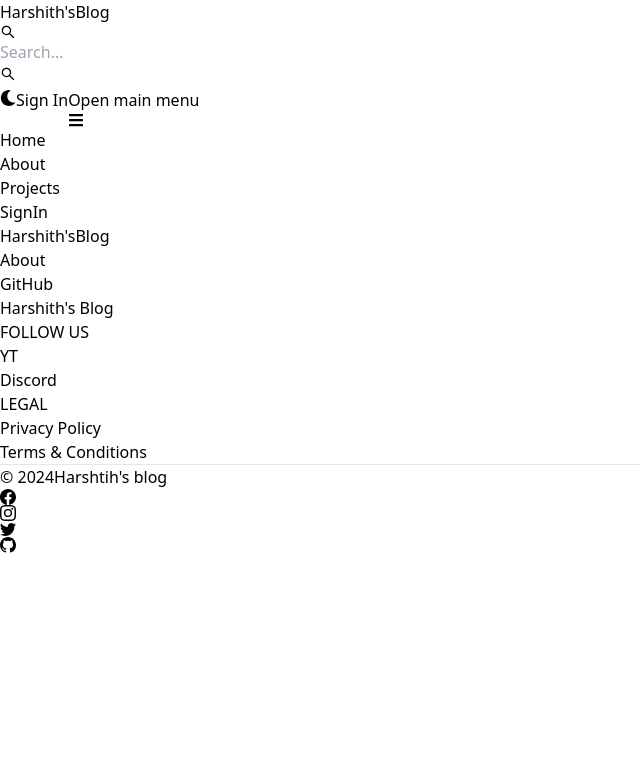
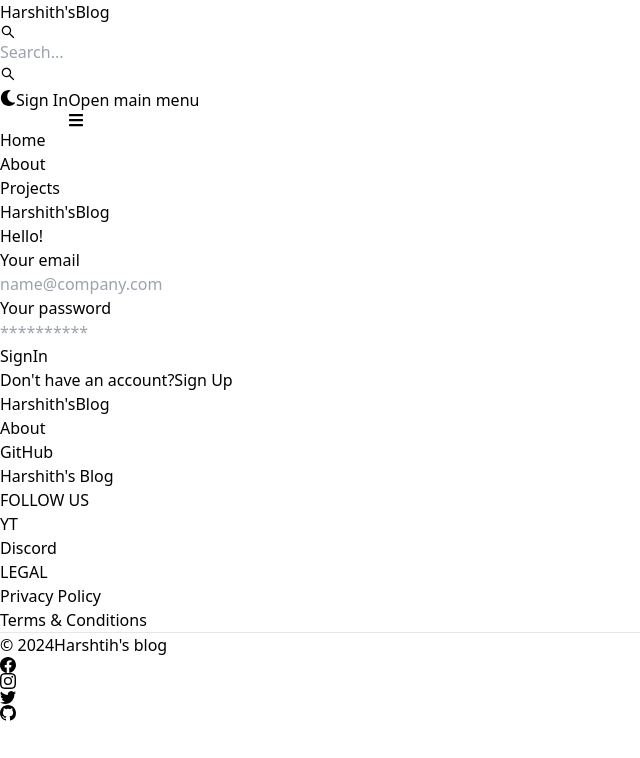
Before and after one commit to durgaharshith/mern-blog, a React (Vite) app in the folder client/: page /sign-in in a window 1280 px wide. Shown: the top 758 px of the page, without its empty margins (0-640 px from the left). Built offline with nearby package versions, Linux system fonts and the light colour scheme.

Commit message:
redux toolkit and sigin functionality

```diff
--- a/client/package.json
+++ b/client/package.json
@@ -10,10 +10,12 @@
     "preview": "vite preview"
   },
   "dependencies": {
+    "@reduxjs/toolkit": "^2.2.7",
     "flowbite-react": "^0.10.1",
     "react": "^18.3.1",
     "react-dom": "^18.3.1",
     "react-icons": "^5.3.0",
+    "react-redux": "^9.1.2",
     "react-router-dom": "^6.26.1"
   },
   "devDependencies": {
--- a/client/src/pages/SignIn.jsx
+++ b/client/src/pages/SignIn.jsx
@@ -1,7 +1,108 @@
-import React from 'react'
+import { Alert, Button, Label, Spinner, TextInput } from 'flowbite-react'
+import React, { useState } from 'react'
+import { Link, useNavigate } from 'react-router-dom'
+import {signInStart, signInSuccess, signInFailure} from '../redux/user/userSlice.js'
+import {useDispatch, useSelector} from 'react-redux'
+
 
 export default function SignIn() {
+
+  const [formData, setFormData] =useState({});
+  const {loading, error:errorMessage} = useSelector(state => state.user);
+  const dispatch =useDispatch();
+  const navigate =useNavigate();
+  const hangleChange = (e) =>{
+    setFormData({ ...formData, [e.target.id]: e.target.value.trim() });
+  ;}
+  const handleSubmit = async (e) =>{
+    e.preventDefault();
+    if(!formData.email || !formData.password){
+      return  dispatch(signInFailure('Please fill all the fiels'));
+    }
+    try{
+      dispatch(signInStart());
+      const res = await fetch ('/api/auth/signin', {
+        method:'POST',
+        headers: {'Content-Type':'application/json'},
+        body:JSON.stringify(formData),
+      });
+      const data = await res.json();
+      if(data.sucess === false){
+        dispatch(signInFailure(data.message));
+      }
+
+      if(res.ok){
+        dispatch(signInSuccess(data));
+        navigate('/')
+      }
+
+    }catch(error){
+      dispatch(signInFailure(data.message));
+    }
+  }
+
+  console.log(formData);
   return (
-    <div>SignIn</div>
-  )
+    <div className='min-h-screen mt-20'>
+      <div className='flex p-3 max-w-3xl mx-auto flex-col md:flex-row md:items-center gap-5'>
+        {/*left*/ }
+        <div className='flex-1'>
+          <Link to='/' className='font-bold dark:text-white text-4xl'>
+            <span className='px-2 py-1 bg-gradient-to-r from-indigo-500 via-purple-500 to-pink-500 rounded-lg text-white'>Harshith's</span>
+            Blog
+          </Link>
+          <p className='text-sm mt-5'>
+            Hello!
+          </p>
+        </div>
+        {/*right*/ }
+        <div className='flex-1'>
+          <form className='flex flex-col gap-4' onSubmit={handleSubmit}>
+            <div className=''>
+              <Label value='Your email'/>
+              <TextInput
+                type='email'
+                placeholder='name@company.com'
+                id='email'
+                onChange={hangleChange}
+              />
+            </div>
+            <div className=''>
+              <Label value='Your password'/>
+              <TextInput
+                type='password'
+                placeholder='**********'
+                id='password'
+                onChange={hangleChange}
+              />
+            </div>
+            <Button gradientDuoTone='purpleToPink' type='submit' disabled={loading}>
+              {
+                loading ? (
+                  <>
+                    <Spinner size = 'sm'/>
+                    <span className='pl-3'>Loading...</span>
+                  </>
+
+                ):('SignIn')
+              }
+            </Button>
+          </form>
+          <div className='flex gap-2 text-smmt-5'>
+            <span>Don't have an account?</span>
+            <Link  to='/sign-up' className='text-blue-500'>
+              Sign Up
+            </Link>
+          </div>
+          {
+            errorMessage &&(
+              <Alert className='mt-5' color='failure'>
+                {errorMessage}
+              </Alert>
+            )
+          }
+        </div>
+      </div>
+    </div>
+  );
 }
--- /dev/null
+++ b/client/src/redux/store.js
@@ -0,0 +1,8 @@
+import { configureStore } from '@reduxjs/toolkit';
+import userReducer from './user/userSlice.js';
+
+export const store = configureStore({
+  reducer: {
+    user: userReducer, // Adding the user slice reducer
+  },
+});
--- /dev/null
+++ b/client/src/redux/user/userSlice.js
@@ -0,0 +1,31 @@
+import { createSlice, current } from '@reduxjs/toolkit'
+
+const initialState={
+    currentUser:null,
+    error:null,
+    loading: false,
+}
+
+const userSlice = createSlice({
+    name:'user',
+    initialState,
+    reducers:{
+        signInStart:(state)=> {
+            state.loading = true;
+            state.error =null;
+        },
+        signInSuccess:(state,action)=>{
+            state.currentUser = action.payload;
+            state.loading=false;
+            state.error=null;
+        },
+        signInFailure:(state,action)=>{
+            state.loading=false;
+            state.error=action.payload;
+        },
+    },
+});
+
+export const {signInStart, signInSuccess, signInFailure} =userSlice.actions;
+
+export default userSlice.reducer;
```
Also changed, not shown: client/src/main.jsx (+4 -3 lines), 1 other file (tests, documents, lock files or other folders).
